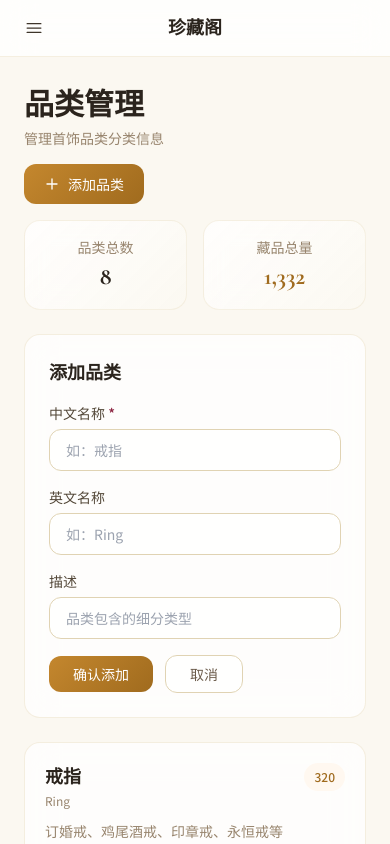
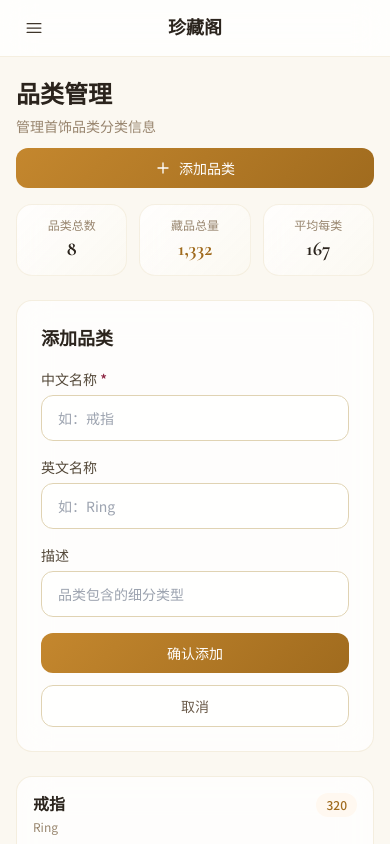
Before and after one commit to HK6666/Vintage_jewelry_manage, a React (Vite) app: page /category-manage in a window 390 px wide. Both pictures are taken after a click on the button "添加品类". Shown: the top 844 px of the page. Built offline with nearby package versions, Linux system fonts and the light colour scheme.

Commit message:
feat: responsive design for management pages
- Add responsive breakpoints for mobile/tablet devices
- Add smooth scroll-to-top when editing items
- Update button layouts for better mobile experience
- Optimize stat cards grid for smaller screens
- Improve filter tabs touch targets on mobile

```diff
--- a/src/pages/CategoryManagePage.tsx
+++ b/src/pages/CategoryManagePage.tsx
@@ -29,6 +29,7 @@ export default function CategoryManagePage() {
     setForm({ name: cat.name, nameEn: cat.nameEn, description: cat.description })
     setEditingId(cat.id)
     setShowAdd(true)
+    window.scrollTo({ top: 0, behavior: 'smooth' })
   }
 
   const handleDelete = (id: number) => {
@@ -39,15 +40,15 @@ export default function CategoryManagePage() {
 
   return (
     <div className="fade-in">
-      <div className="px-6 md:px-8 pt-8 pb-4">
-        <div className="flex flex-col md:flex-row md:items-end md:justify-between gap-4">
+      <div className="px-4 sm:px-6 md:px-8 pt-6 sm:pt-8 pb-4">
+        <div className="flex flex-col sm:flex-row sm:items-end sm:justify-between gap-3">
           <div>
-            <h2 className="font-heading text-3xl font-bold text-ink-800">品类管理</h2>
+            <h2 className="font-heading text-2xl sm:text-3xl font-bold text-ink-800">品类管理</h2>
             <p className="text-ink-400 mt-1 text-sm">管理首饰品类分类信息</p>
           </div>
           <button
             onClick={() => { resetForm(); setShowAdd(true) }}
-            className="btn-primary px-5 py-2.5 rounded-xl text-sm font-medium cursor-pointer flex items-center gap-2 self-start"
+            className="btn-primary px-5 py-2.5 rounded-xl text-sm font-medium cursor-pointer flex items-center justify-center gap-2 w-full sm:w-auto"
           >
             <svg className="w-4 h-4" fill="none" stroke="currentColor" viewBox="0 0 24 24">
               <path strokeLinecap="round" strokeLinejoin="round" strokeWidth={2} d="M12 4.5v15m7.5-7.5h-15" />
@@ -58,29 +59,29 @@ export default function CategoryManagePage() {
       </div>
 
       {/* Summary */}
-      <div className="px-6 md:px-8 grid grid-cols-2 lg:grid-cols-3 gap-4 mb-6">
-        <div className="stat-card rounded-2xl p-4 text-center">
-          <p className="text-sm text-ink-400">品类总数</p>
-          <p className="text-2xl font-bold text-ink-800 font-heading mt-1">{categories.length}</p>
+      <div className="px-4 sm:px-6 md:px-8 grid grid-cols-3 gap-3 sm:gap-4 mb-6">
+        <div className="stat-card rounded-2xl p-3 sm:p-4 text-center">
+          <p className="text-xs sm:text-sm text-ink-400">品类总数</p>
+          <p className="text-xl sm:text-2xl font-bold text-ink-800 font-heading mt-0.5 sm:mt-1">{categories.length}</p>
         </div>
-        <div className="stat-card rounded-2xl p-4 text-center">
-          <p className="text-sm text-ink-400">藏品总量</p>
-          <p className="text-2xl font-bold text-primary-600 font-heading mt-1">{totalCount.toLocaleString()}</p>
+        <div className="stat-card rounded-2xl p-3 sm:p-4 text-center">
+          <p className="text-xs sm:text-sm text-ink-400">藏品总量</p>
+          <p className="text-xl sm:text-2xl font-bold text-primary-600 font-heading mt-0.5 sm:mt-1">{totalCount.toLocaleString()}</p>
         </div>
-        <div className="stat-card rounded-2xl p-4 text-center hidden lg:block">
-          <p className="text-sm text-ink-400">平均每类</p>
-          <p className="text-2xl font-bold text-ink-800 font-heading mt-1">{categories.length ? Math.round(totalCount / categories.length) : 0}</p>
+        <div className="stat-card rounded-2xl p-3 sm:p-4 text-center">
+          <p className="text-xs sm:text-sm text-ink-400">平均每类</p>
+          <p className="text-xl sm:text-2xl font-bold text-ink-800 font-heading mt-0.5 sm:mt-1">{categories.length ? Math.round(totalCount / categories.length) : 0}</p>
         </div>
       </div>
 
       {/* Add / Edit Form */}
       {showAdd && (
-        <div className="px-6 md:px-8 mb-6">
+        <div className="px-4 sm:px-6 md:px-8 mb-6">
           <GlassCard>
             <h3 className="font-heading text-lg font-semibold text-ink-800 mb-4">
               {editingId !== null ? '编辑品类' : '添加品类'}
             </h3>
-            <div className="grid grid-cols-1 md:grid-cols-3 gap-4 mb-4">
+            <div className="grid grid-cols-1 sm:grid-cols-2 md:grid-cols-3 gap-4 mb-4">
               <div>
                 <label className="block text-sm font-medium text-ink-600 mb-1.5">中文名称 <span className="text-accent-500">*</span></label>
                 <input
@@ -88,7 +89,7 @@ export default function CategoryManagePage() {
                   value={form.name}
                   onChange={e => setForm({ ...form, name: e.target.value })}
                   placeholder="如：戒指"
-                  className="input-field w-full rounded-xl px-4 py-2.5 text-sm"
+                  className="input-field w-full rounded-xl px-4 py-3 text-sm"
                 />
               </div>
               <div>
@@ -98,56 +99,57 @@ export default function CategoryManagePage() {
                   value={form.nameEn}
                   onChange={e => setForm({ ...form, nameEn: e.target.value })}
                   placeholder="如：Ring"
-                  className="input-field w-full rounded-xl px-4 py-2.5 text-sm"
+                  className="input-field w-full rounded-xl px-4 py-3 text-sm"
                 />
               </div>
-              <div>
+              <div className="sm:col-span-2 md:col-span-1">
                 <label className="block text-sm font-medium text-ink-600 mb-1.5">描述</label>
                 <input
                   type="text"
                   value={form.description}
                   onChange={e => setForm({ ...form, description: e.target.value })}
                   placeholder="品类包含的细分类型"
-                  className="input-field w-full rounded-xl px-4 py-2.5 text-sm"
+                  className="input-field w-full rounded-xl px-4 py-3 text-sm"
                 />
               </div>
             </div>
-            <div className="flex items-center gap-3">
-              <button onClick={handleSave} className="btn-primary px-6 py-2 rounded-xl text-sm font-medium cursor-pointer">
+            <div className="flex flex-col sm:flex-row items-stretch sm:items-center gap-3">
+              <button onClick={handleSave} className="btn-primary px-6 py-2.5 rounded-xl text-sm font-medium cursor-pointer">
                 {editingId !== null ? '保存修改' : '确认添加'}
               </button>
-              <button onClick={resetForm} className="btn-secondary px-6 py-2 rounded-xl text-sm font-medium cursor-pointer">取消</button>
+              <button onClick={resetForm} className="btn-secondary px-6 py-2.5 rounded-xl text-sm font-medium cursor-pointer">取消</button>
             </div>
           </GlassCard>
         </div>
       )}
 
       {/* Cards Grid */}
-      <div className="px-6 md:px-8 pb-10">
-        <div className="grid grid-cols-1 sm:grid-cols-2 lg:grid-cols-4 gap-4">
+      <div className="px-4 sm:px-6 md:px-8 pb-10">
+        <div className="grid grid-cols-1 sm:grid-cols-2 md:grid-cols-3 lg:grid-cols-4 gap-3 sm:gap-4">
           {categories.map(cat => (
-            <GlassCard key={cat.id} className="!p-5 group">
-              <div className="flex items-start justify-between mb-3">
-                <div>
-                  <h4 className="font-heading text-lg font-semibold text-ink-800">{cat.name}</h4>
+            <GlassCard key={cat.id} className="!p-4 sm:!p-5">
+              <div className="flex items-start justify-between mb-2 sm:mb-3">
+                <div className="min-w-0 mr-2">
+                  <h4 className="font-heading text-base sm:text-lg font-semibold text-ink-800">{cat.name}</h4>
                   <p className="text-xs text-ink-400 mt-0.5">{cat.nameEn}</p>
                 </div>
-                <span className="tag bg-primary-50 text-primary-600 text-base font-semibold">{cat.count}</span>
+                <span className="tag bg-primary-50 text-primary-600 text-sm sm:text-base font-semibold flex-shrink-0">{cat.count}</span>
               </div>
-              <p className="text-sm text-ink-400 mb-4 line-clamp-2">{cat.description}</p>
-              <div className="flex items-center gap-2 opacity-0 group-hover:opacity-100 transition-opacity">
+              <p className="text-sm text-ink-400 mb-3 sm:mb-4 line-clamp-2">{cat.description}</p>
+              <div className="flex items-center gap-4 pt-2 border-t border-ivory-200/60">
                 <button
                   onClick={() => handleEdit(cat)}
-                  className="text-xs text-ink-400 hover:text-primary-500 cursor-pointer flex items-center gap-1"
+                  className="flex-1 flex items-center justify-center gap-1.5 py-1.5 rounded-lg text-xs sm:text-sm text-ink-500 hover:text-primary-500 hover:bg-primary-50/50 active:bg-primary-50 cursor-pointer transition-colors"
                 >
                   <svg className="w-3.5 h-3.5" fill="none" stroke="currentColor" viewBox="0 0 24 24">
                     <path strokeLinecap="round" strokeLinejoin="round" strokeWidth={1.5} d="M16.862 4.487l1.687-1.688a1.875 1.875 0 112.652 2.652L10.582 16.07a4.5 4.5 0 01-1.897 1.13L6 18l.8-2.685a4.5 4.5 0 011.13-1.897l8.932-8.931zm0 0L19.5 7.125M18 14v4.75A2.25 2.25 0 0115.75 21H5.25A2.25 2.25 0 013 18.75V8.25A2.25 2.25 0 015.25 6H10" />
                   </svg>
                   编辑
                 </button>
+                <div className="w-px h-4 bg-ivory-200" />
                 <button
                   onClick={() => handleDelete(cat.id)}
-                  className="text-xs text-ink-400 hover:text-accent-500 cursor-pointer flex items-center gap-1"
+                  className="flex-1 flex items-center justify-center gap-1.5 py-1.5 rounded-lg text-xs sm:text-sm text-ink-500 hover:text-accent-500 hover:bg-accent-50/50 active:bg-accent-50 cursor-pointer transition-colors"
                 >
                   <svg className="w-3.5 h-3.5" fill="none" stroke="currentColor" viewBox="0 0 24 24">
                     <path strokeLinecap="round" strokeLinejoin="round" strokeWidth={1.5} d="M14.74 9l-.346 9m-4.788 0L9.26 9m9.968-3.21c.342.052.682.107 1.022.166m-1.022-.165L18.16 19.673a2.25 2.25 0 01-2.244 2.077H8.084a2.25 2.25 0 01-2.244-2.077L4.772 5.79m14.456 0a48.108 48.108 0 00-3.478-.397m-12 .562c.34-.059.68-.114 1.022-.165m0 0a48.11 48.11 0 013.478-.397m7.5 0v-.916c0-1.18-.91-2.164-2.09-2.201a51.964 51.964 0 00-3.32 0c-1.18.037-2.09 1.022-2.09 2.201v.916m7.5 0a48.667 48.667 0 00-7.5 0" />
--- a/src/pages/EraManagePage.tsx
+++ b/src/pages/EraManagePage.tsx
@@ -29,23 +29,26 @@ export default function EraManagePage() {
     setForm({ name: era.name, nameEn: era.nameEn, period: era.period, description: era.description })
     setEditingId(era.id)
     setShowAdd(true)
+    window.scrollTo({ top: 0, behavior: 'smooth' })
   }
 
   const handleDelete = (id: number) => {
     setEras(eras.filter(e => e.id !== id))
   }
 
+  const totalCount = eras.reduce((sum, e) => sum + e.count, 0)
+
   return (
     <div className="fade-in">
-      <div className="px-6 md:px-8 pt-8 pb-4">
-        <div className="flex flex-col md:flex-row md:items-end md:justify-between gap-4">
+      <div className="px-4 sm:px-6 md:px-8 pt-6 sm:pt-8 pb-4">
+        <div className="flex flex-col sm:flex-row sm:items-end sm:justify-between gap-3">
           <div>
-            <h2 className="font-heading text-3xl font-bold text-ink-800">年代管理</h2>
+            <h2 className="font-heading text-2xl sm:text-3xl font-bold text-ink-800">年代管理</h2>
             <p className="text-ink-400 mt-1 text-sm">管理珠宝历史年代分类与时期信息</p>
           </div>
           <button
             onClick={() => { resetForm(); setShowAdd(true) }}
-            className="btn-primary px-5 py-2.5 rounded-xl text-sm font-medium cursor-pointer flex items-center gap-2 self-start"
+            className="btn-primary px-5 py-2.5 rounded-xl text-sm font-medium cursor-pointer flex items-center justify-center gap-2 w-full sm:w-auto"
           >
             <svg className="w-4 h-4" fill="none" stroke="currentColor" viewBox="0 0 24 24">
               <path strokeLinecap="round" strokeLinejoin="round" strokeWidth={2} d="M12 4.5v15m7.5-7.5h-15" />
@@ -55,14 +58,30 @@ export default function EraManagePage() {
         </div>
       </div>
 
+      {/* Summary stats */}
+      <div className="px-4 sm:px-6 md:px-8 grid grid-cols-3 gap-3 sm:gap-4 mb-6">
+        <div className="stat-card rounded-2xl p-3 sm:p-4 text-center">
+          <p className="text-xs sm:text-sm text-ink-400">年代数</p>
+          <p className="text-xl sm:text-2xl font-bold text-ink-800 font-heading mt-0.5 sm:mt-1">{eras.length}</p>
+        </div>
+        <div className="stat-card rounded-2xl p-3 sm:p-4 text-center">
+          <p className="text-xs sm:text-sm text-ink-400">藏品总量</p>
+          <p className="text-xl sm:text-2xl font-bold text-primary-600 font-heading mt-0.5 sm:mt-1">{totalCount.toLocaleString()}</p>
+        </div>
+        <div className="stat-card rounded-2xl p-3 sm:p-4 text-center">
+          <p className="text-xs sm:text-sm text-ink-400">平均每代</p>
+          <p className="text-xl sm:text-2xl font-bold text-ink-800 font-heading mt-0.5 sm:mt-1">{eras.length ? Math.round(totalCount / eras.length) : 0}</p>
+        </div>
+      </div>
+
       {/* Add / Edit Form */}
       {showAdd && (
-        <div className="px-6 md:px-8 mb-6">
+        <div className="px-4 sm:px-6 md:px-8 mb-6">
           <GlassCard>
             <h3 className="font-heading text-lg font-semibold text-ink-800 mb-4">
               {editingId !== null ? '编辑年代' : '添加年代'}
             </h3>
-            <div className="grid grid-cols-1 md:grid-cols-2 lg:grid-cols-4 gap-4 mb-4">
+            <div className="grid grid-cols-1 sm:grid-cols-2 lg:grid-cols-4 gap-4 mb-4">
               <div>
                 <label className="block text-sm font-medium text-ink-600 mb-1.5">中文名称 <span className="text-accent-500">*</span></label>
                 <input
@@ -70,7 +89,7 @@ export default function EraManagePage() {
                   value={form.name}
                   onChange={e => setForm({ ...form, name: e.target.value })}
                   placeholder="如：维多利亚时期"
-                  className="input-field w-full rounded-xl px-4 py-2.5 text-sm"
+                  className="input-field w-full rounded-xl px-4 py-3 text-sm"
                 />
               </div>
               <div>
@@ -80,7 +99,7 @@ export default function EraManagePage() {
                   value={form.nameEn}
                   onChange={e => setForm({ ...form, nameEn: e.target.value })}
                   placeholder="如：Victorian"
-                  className="input-field w-full rounded-xl px-4 py-2.5 text-sm"
+                  className="input-field w-full rounded-xl px-4 py-3 text-sm"
                 />
               </div>
               <div>
@@ -90,7 +109,7 @@ export default function EraManagePage() {
                   value={form.period}
                   onChange={e => setForm({ ...form, period: e.target.value })}
                   placeholder="如：1837–1901"
-                  className="input-field w-full rounded-xl px-4 py-2.5 text-sm"
+                  className="input-field w-full rounded-xl px-4 py-3 text-sm"
                 />
               </div>
               <div>
@@ -100,22 +119,65 @@ export default function EraManagePage() {
                   value={form.description}
                   onChange={e => setForm({ ...form, description: e.target.value })}
                   placeholder="年代特征简述"
-                  className="input-field w-full rounded-xl px-4 py-2.5 text-sm"
+                  className="input-field w-full rounded-xl px-4 py-3 text-sm"
                 />
               </div>
             </div>
-            <div className="flex items-center gap-3">
-              <button onClick={handleSave} className="btn-primary px-6 py-2 rounded-xl text-sm font-medium cursor-pointer">
+            <div className="flex flex-col sm:flex-row items-stretch sm:items-center gap-3">
+              <button onClick={handleSave} className="btn-primary px-6 py-2.5 rounded-xl text-sm font-medium cursor-pointer">
                 {editingId !== null ? '保存修改' : '确认添加'}
               </button>
-              <button onClick={resetForm} className="btn-secondary px-6 py-2 rounded-xl text-sm font-medium cursor-pointer">取消</button>
+              <button onClick={resetForm} className="btn-secondary px-6 py-2.5 rounded-xl text-sm font-medium cursor-pointer">取消</button>
             </div>
           </GlassCard>
         </div>
       )}
 
-      {/* Table */}
-      <div className="px-6 md:px-8 pb-10">
+      {/* Mobile Card List (< md) */}
+      <div className="md:hidden px-4 sm:px-6 pb-10 space-y-3">
+        {eras.map(era => (
+          <GlassCard key={era.id} className="!p-4">
+            <div className="flex items-start justify-between mb-2">
+              <div className="flex-1 min-w-0 mr-3">
+                <h4 className="font-heading text-base font-semibold text-ink-800">{era.name}</h4>
+                <p className="text-sm text-ink-500 mt-0.5">{era.nameEn} · {era.period}</p>
+              </div>
+              <span className="tag bg-primary-50 text-primary-600 flex-shrink-0">{era.count} 件</span>
+            </div>
+            <p className="text-sm text-ink-400 mb-3 line-clamp-2">{era.description}</p>
+            <div className="flex items-center gap-4 pt-2 border-t border-ivory-200/60">
+              <button
+                onClick={() => handleEdit(era)}
+                className="flex-1 flex items-center justify-center gap-1.5 py-2 rounded-lg text-sm text-ink-500 hover:text-primary-500 hover:bg-primary-50/50 active:bg-primary-50 cursor-pointer transition-colors"
+              >
+                <svg className="w-4 h-4" fill="none" stroke="currentColor" viewBox="0 0 24 24">
+                  <path strokeLinecap="round" strokeLinejoin="round" strokeWidth={1.5} d="M16.862 4.487l1.687-1.688a1.875 1.875 0 112.652 2.652L10.582 16.07a4.5 4.5 0 01-1.897 1.13L6 18l.8-2.685a4.5 4.5 0 011.13-1.897l8.932-8.931zm0 0L19.5 7.125M18 14v4.75A2.25 2.25 0 0115.75 21H5.25A2.25 2.25 0 013 18.75V8.25A2.25 2.25 0 015.25 6H10" />
+                </svg>
+                编辑
+              </button>
+              <div className="w-px h-5 bg-ivory-200" />
+              <button
+                onClick={() => handleDelete(era.id)}
+                className="flex-1 flex items-center justify-center gap-1.5 py-2 rounded-lg text-sm text-ink-500 hover:text-accent-500 hover:bg-accent-50/50 active:bg-accent-50 cursor-pointer transition-colors"
+              >
+                <svg className="w-4 h-4" fill="none" stroke="currentColor" viewBox="0 0 24 24">
+                  <path strokeLinecap="round" strokeLinejoin="round" strokeWidth={1.5} d="M14.74 9l-.346 9m-4.788 0L9.26 9m9.968-3.21c.342.052.682.107 1.022.166m-1.022-.165L18.16 19.673a2.25 2.25 0 01-2.244 2.077H8.084a2.25 2.25 0 01-2.244-2.077L4.772 5.79m14.456 0a48.108 48.108 0 00-3.478-.397m-12 .562c.34-.059.68-.114 1.022-.165m0 0a48.11 48.11 0 013.478-.397m7.5 0v-.916c0-1.18-.91-2.164-2.09-2.201a51.964 51.964 0 00-3.32 0c-1.18.037-2.09 1.022-2.09 2.201v.916m7.5 0a48.667 48.667 0 00-7.5 0" />
+                </svg>
+                删除
+              </button>
+            </div>
+          </GlassCard>
+        ))}
+        {eras.length === 0 && (
+          <div className="text-center py-12 text-ink-400">
+            <p>暂无年代数据</p>
+            <p className="text-sm mt-1">点击"添加年代"开始录入</p>
+          </div>
+        )}
+      </div>
+
+      {/* Desktop/Tablet Table (>= md) */}
+      <div className="hidden md:block px-6 md:px-8 pb-10">
         <GlassCard className="overflow-hidden !p-0">
           <div className="overflow-x-auto">
             <table className="w-full text-sm">
@@ -140,10 +202,10 @@ export default function EraManagePage() {
                       <span className="tag bg-primary-50 text-primary-600">{era.count}</span>
                     </td>
                     <td className="px-6 py-4 text-right">
-                      <div className="flex items-center justify-end gap-2">
+                      <div className="flex items-center justify-end gap-1">
                         <button
                           onClick={() => handleEdit(era)}
-                          className="text-ink-400 hover:text-primary-500 cursor-pointer p-1"
+                          className="text-ink-400 hover:text-primary-500 cursor-pointer p-2 rounded-lg hover:bg-primary-50/50"
                           title="编辑"
                         >
                           <svg className="w-4 h-4" fill="none" stroke="currentColor" viewBox="0 0 24 24">
@@ -152,7 +214,7 @@ export default function EraManagePage() {
                         </button>
                         <button
                           onClick={() => handleDelete(era.id)}
-                          className="text-ink-400 hover:text-accent-500 cursor-pointer p-1"
+                          className="text-ink-400 hover:text-accent-500 cursor-pointer p-2 rounded-lg hover:bg-accent-50/50"
                           title="删除"
                         >
                           <svg className="w-4 h-4" fill="none" stroke="currentColor" viewBox="0 0 24 24">
```
Also changed, not shown: src/pages/MaterialManagePage.tsx (+71 -22 lines), 5 other files (tests, documents, lock files or other folders).
